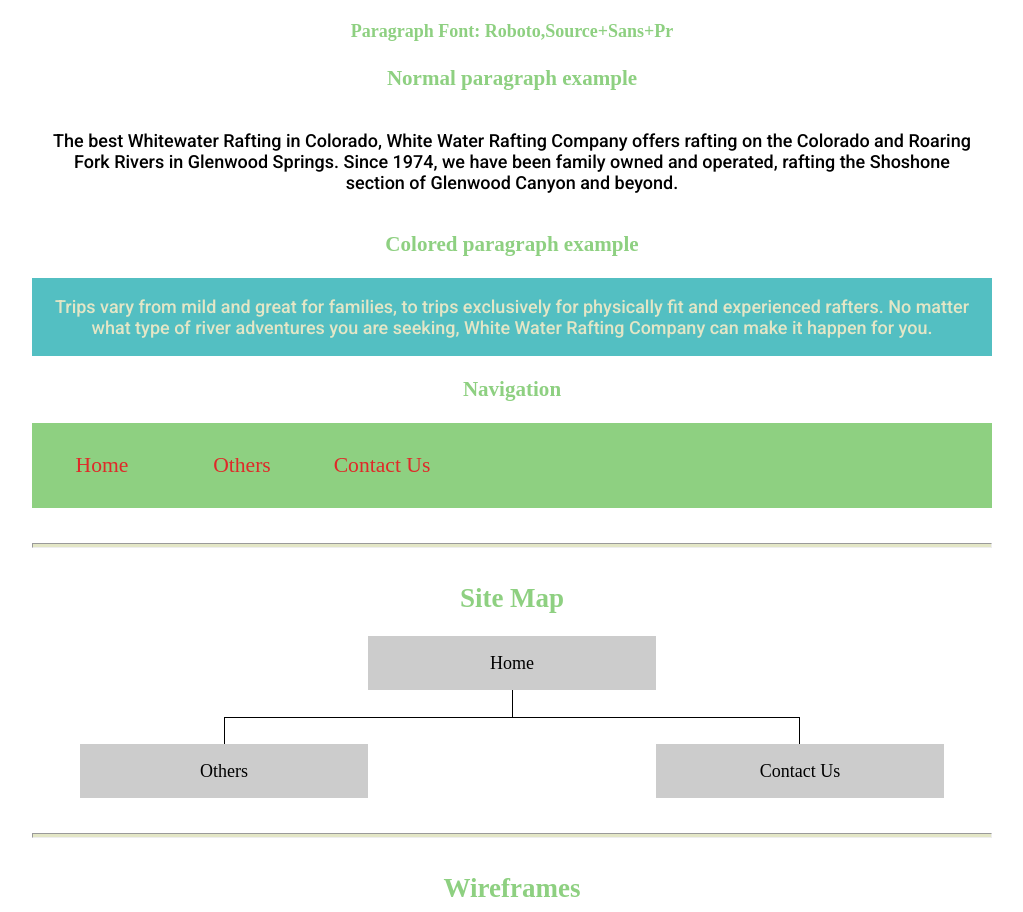
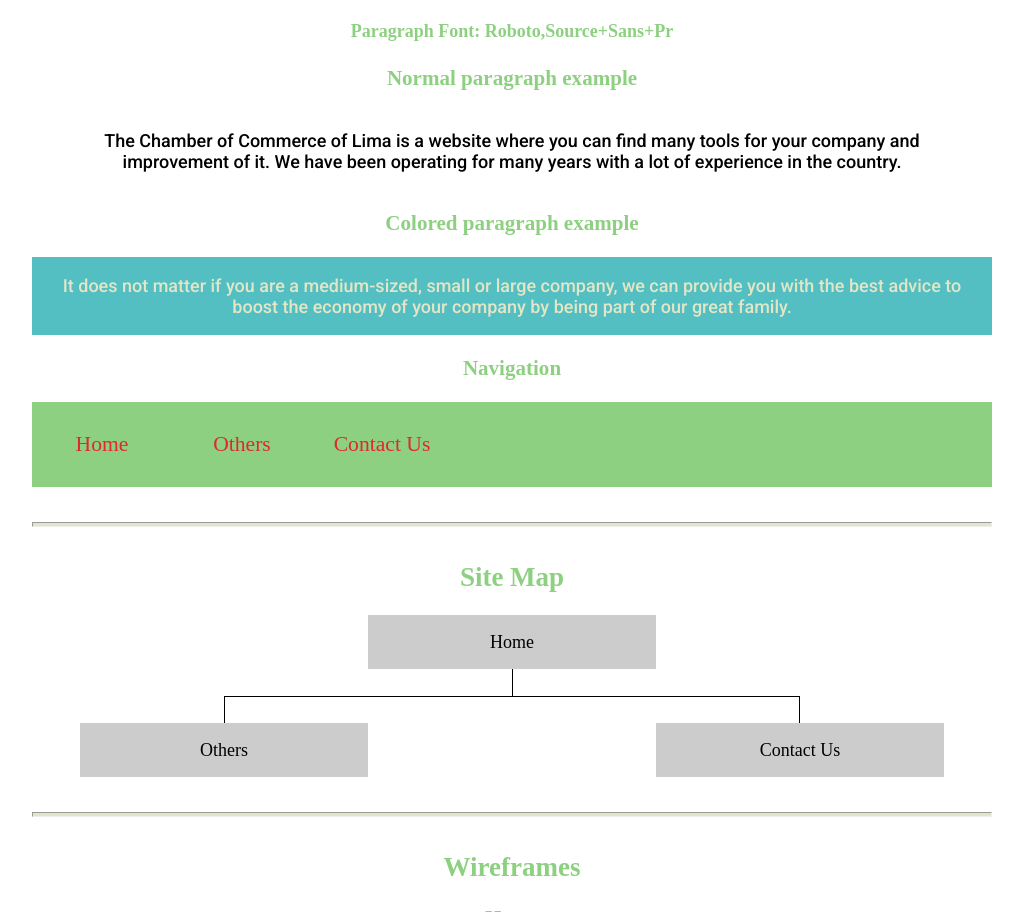
Before and after one commit to alexanderchagua/wdd230, a plain HTML site: page week01/chamber-site-plan.html in a window 1280 px wide. Shown: the part 1232-2144 px from the top of the page, without its empty margins (128-1151 px from the left). Drawn offline with Linux system fonts and the light colour scheme; a web font is replaced by a local one.

Commit message:
newss messenger

```diff
--- a/week01/chamber-site-plan.html
+++ b/week01/chamber-site-plan.html
@@ -60,17 +60,14 @@
       </h4>
       <h3>Normal paragraph example</h3>
       <p>
-        The best Whitewater Rafting in Colorado, White Water Rafting Company
-        offers rafting on the Colorado and Roaring Fork Rivers in Glenwood
-        Springs. Since 1974, we have been family owned and operated, rafting the
-        Shoshone section of Glenwood Canyon and beyond.
+        The Chamber of Commerce of Lima is a website where you can find many tools for
+        your company and improvement of it. We have been operating for many years with
+        a lot of experience in the country.
       </p>
       <h3>Colored paragraph example</h3>
       <p class="colored">
-        Trips vary from mild and great for families, to trips exclusively for
-        physically fit and experienced rafters. No matter what type of river
-        adventures you are seeking, White Water Rafting Company can make it
-        happen for you.
+        It does not matter if you are a medium-sized, small or large company, we can provide
+        you with the best advice to boost the economy of your company by being part of our great family.
       </p>
 
 
```
